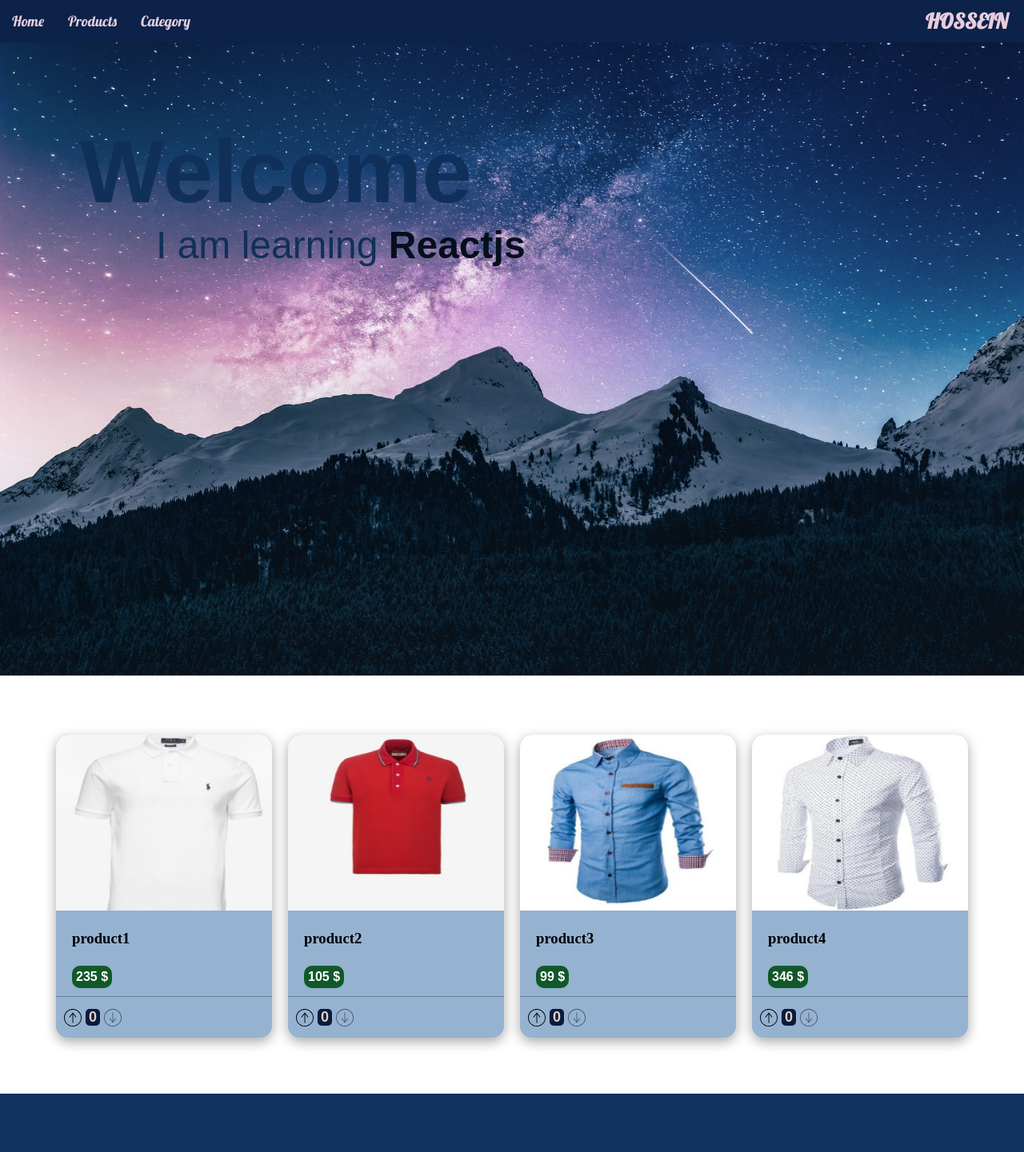
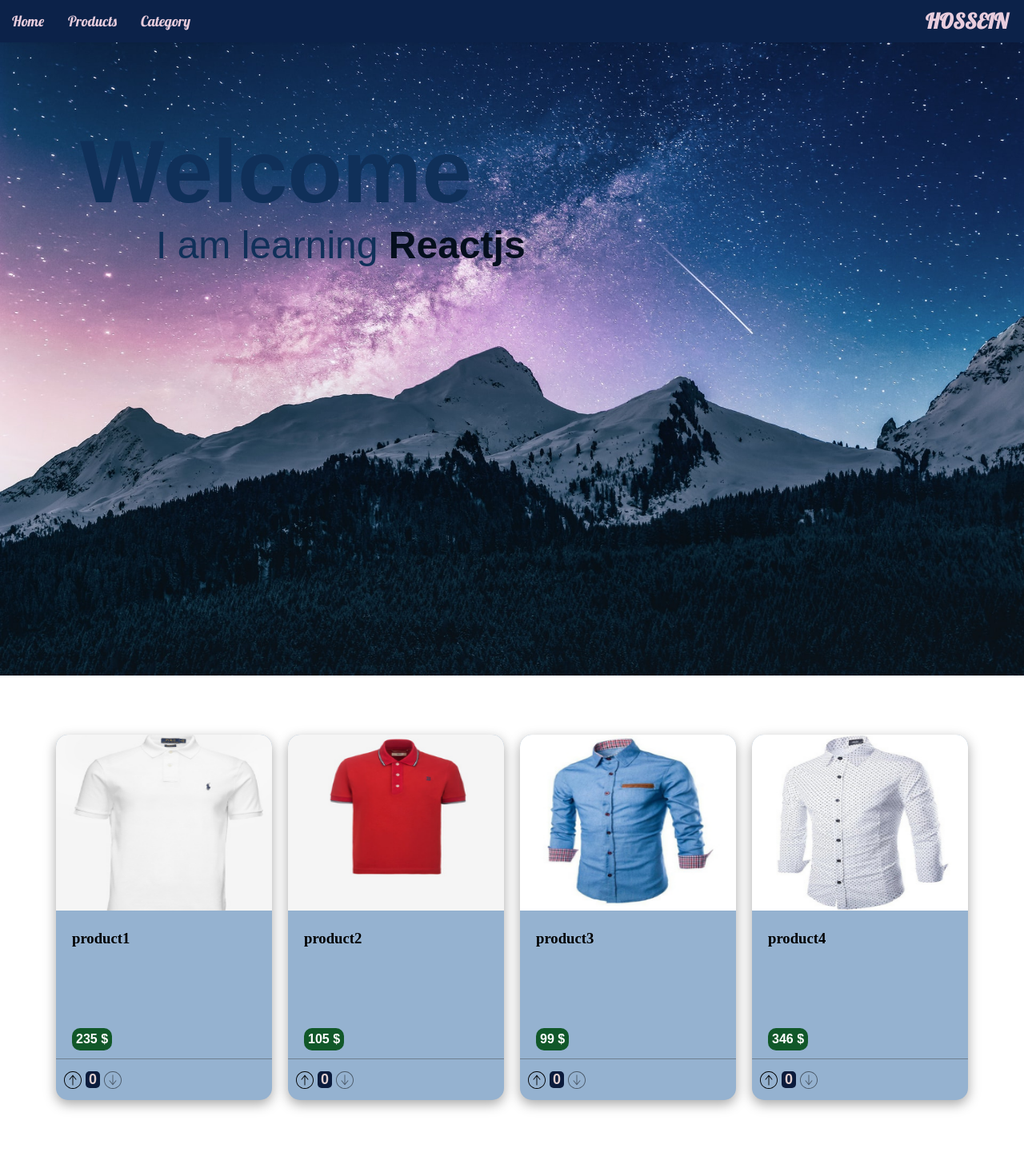
Before and after one commit to Hooseinsalari/react-project, a React (Create React App) app in the folder project1/: page / in a window 1280 px wide. Shown: the top 1441 px of the page at 80% size. Built offline with nearby package versions, Linux system fonts and the light colour scheme.

Commit message:
add height for Card component

```diff
--- a/project1/src/components/Card.module.css
+++ b/project1/src/components/Card.module.css
@@ -22,7 +22,8 @@
 
 .container h3 {
     margin: 20px;
-    width: 200px;
+    width: 220px;
+    height: 100px;
 }
 
 .container h4 {
```
